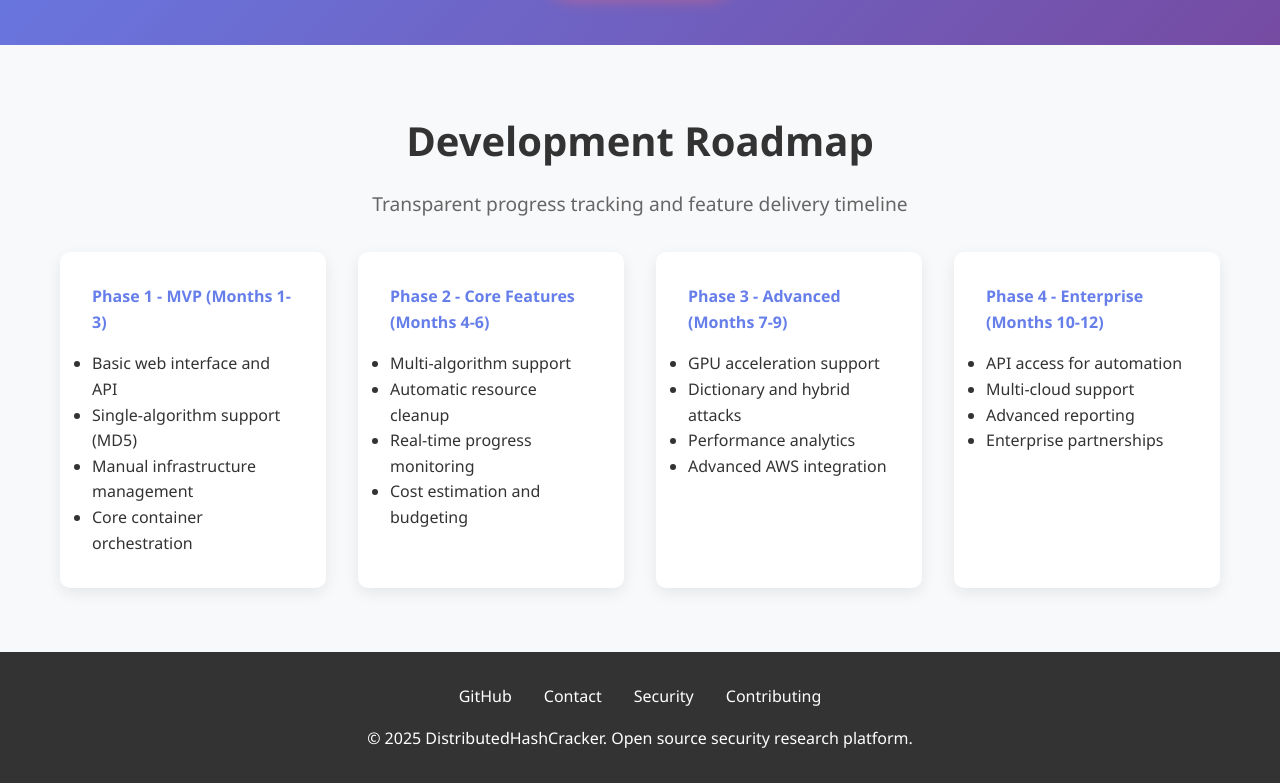
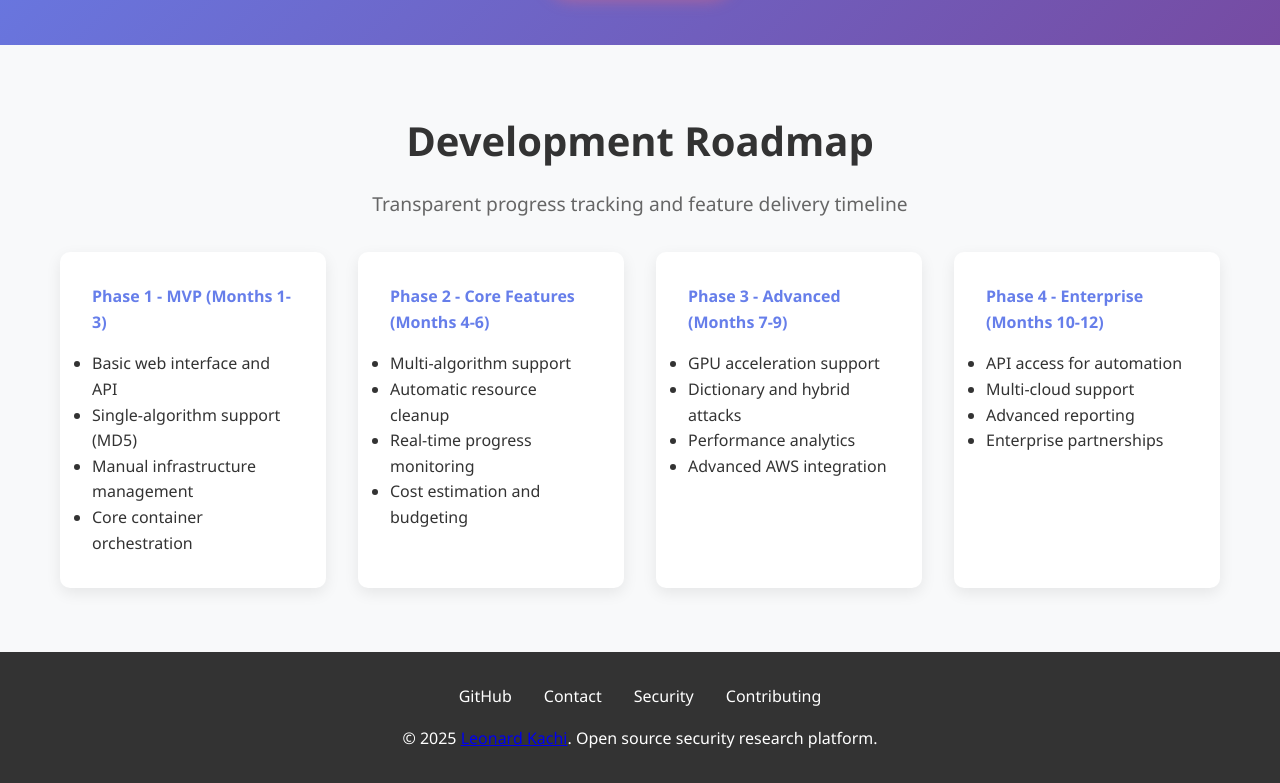
Before and after one commit to LeonardKachi/Distributed-Hash-Cracking, a plain HTML site: page index.html in a window 1280 px wide. Shown: the part 2666-3449 px from the top of the page. Drawn offline with Linux system fonts and the light colour scheme.

Commit message:
Update index.html

```diff
--- a/index.html
+++ b/index.html
@@ -522,7 +522,7 @@
                 <a href="#security">Security</a>
                 <a href="#contributing">Contributing</a>
             </div>
-            <p>&copy; 2025 DistributedHashCracker. Open source security research platform.</p>
+            <p>&copy; 2025 <a href="https://leonardkachi.github.io/Portfolio-website/">Leonard Kachi</a>. Open source security research platform.</p>
         </div>
     </footer>
 </body>
```
